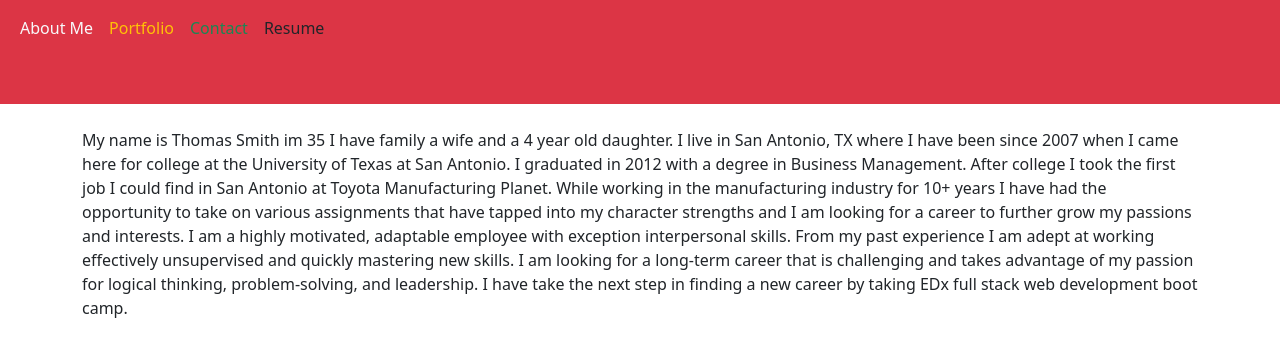
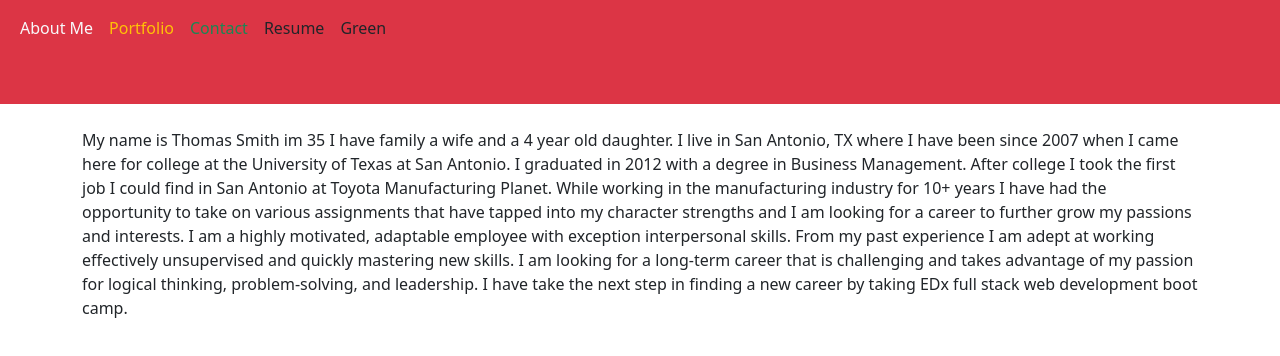
Before and after one commit to thomassmith0526/R-portfolio, a React (Vite) app: page / in a window 1280 px wide. Shown: the top 356 px of the page. Built offline with nearby package versions, Linux system fonts and the light colour scheme.

Commit message:
click pic

```diff
--- a/src/components/Nav.jsx
+++ b/src/components/Nav.jsx
@@ -17,6 +17,9 @@ export default function Nav() {
                 <Link key={4} className="nav-link text-dark" to="/resume">
                     Resume
                 </Link>,
+                 <Link key={4} className="nav-link text-dark" to="/green">
+                 Green
+             </Link>,
             ]}
         />
     );
--- /dev/null
+++ b/src/components/Pages/green.jsx
@@ -0,0 +1,13 @@
+import React from 'react'
+    const ImageLink = () => {
+        const handleClick = () => {
+            window.open('https://github.com/thomassmith0526/Project2', '_blank')
+        };
+
+        return (
+            <a href="https://github.com/thomassmith0526/Project2" target="_blank" rel="green acres">
+                <img src="https://www.lushome.com/wp-content/uploads/2014/03/backyard-designs-landscaping-ideas-green-grass-flowers-12.jpg" alt="Clickable Image" onClick={handleClick}/>
+            </a>
+        );
+    };
+export default ImageLink;
--- a/src/main.jsx
+++ b/src/main.jsx
@@ -9,6 +9,7 @@ import AboutMe from './components/Pages/AboutMe.jsx';
 import Contact from './components/Pages/Contact.jsx';
 import Portfolio from './components/Pages/Portfolio.jsx';
 import Resume from './components/Pages/Resume.jsx';
+import Green from './components/Pages/green.jsx'
 
 
 const router = createBrowserRouter([
@@ -33,6 +34,10 @@ const router = createBrowserRouter([
         path: 'resume',
         element: <Resume />,
       },
+      {
+        path: 'green',
+        element: <Green />
+      }
     ],
   },
 ]);
```
